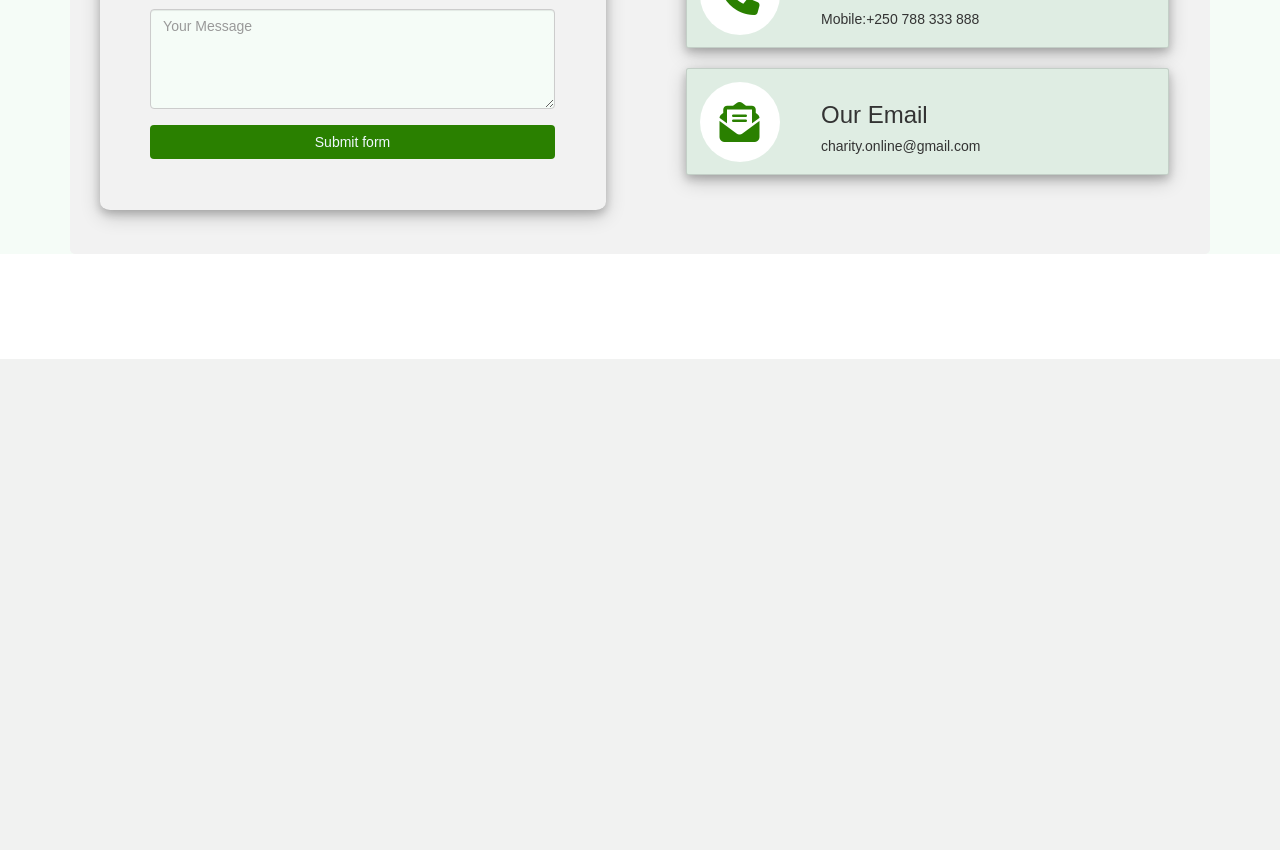
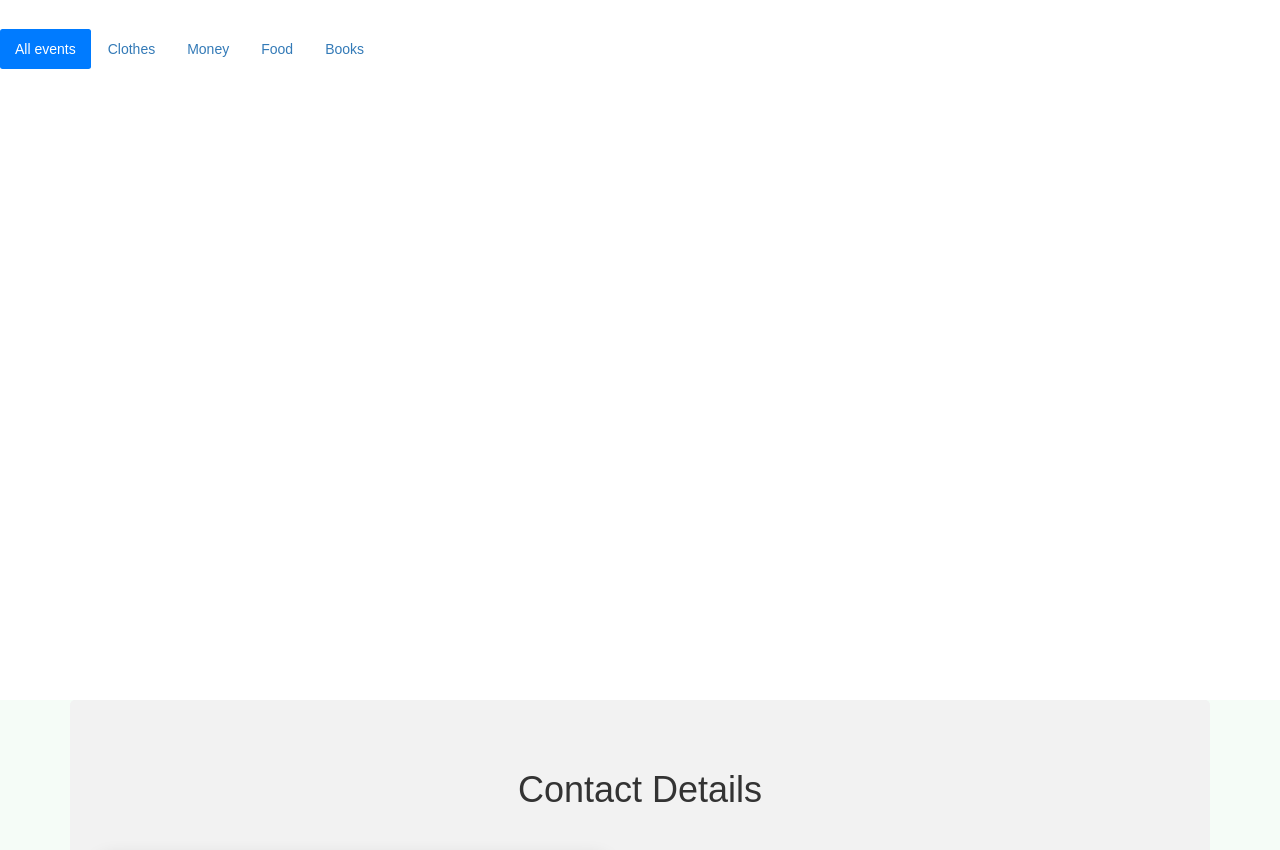
Before and after one commit to Ketsia-a/Charity-Online, a Flask app: page / in a window 1280 px wide. Shown: the part 441-1291 px from the top of the page. Before the commit the page ends 800 px from the top, so only its background shows below. Run offline with Flask 2, Linux system fonts and the light colour scheme; tables that the repository leaves empty hold one stand-in row (values such as "Sample post"); some libraries are stand-ins or nearby versions.

Commit message:
Added macros

```diff
--- a/app/templates/index.html
+++ b/app/templates/index.html
@@ -1,3 +1,4 @@
+{% import 'macros.html' as macro%}
 {% extends 'base.html'%}
 
 {% block head%}
@@ -6,6 +7,44 @@
 {% endblock %}
 
 {% block content%}
+
+<div class="jumbotron"
+    style="background-image:url('https://demotix.com/wp-content/uploads/2019/10/How-do-Orphanage-Charity-Organizations-Help-Children-In-Need.jpg');background-size: cover; background-position: center;">
+    <div>
+        <h1 class="text-center"
+            style="letter-spacing: 5px;font-family: 'Euphoria Script', cursive;color:#2a8000; padding-top: 100px;"><strong>
+                Charity Online</strong></h1>
+        <p class="text-center" style="color: black;font-style: italic;font-family: 'Times New Roman', Times, serif;padding-bottom: 100px;">
+            He who has no charity deserves no mercy</p>
+    </div>
+
+</div>
+<ul class="nav nav-pills mb-3" id="pills-tab" role="tablist">
+    <li class="nav-item">
+      <a class="nav-link active" id="pills-home-tab" data-toggle="pill" href="#pills-home" role="tab" aria-controls="pills-home" aria-selected="true">All events</a>
+    </li>
+    <li class="nav-item">
+      <a class="nav-link" id="pills-profile-tab" data-toggle="pill" href="#pills-profile" role="tab" aria-controls="pills-profile" aria-selected="false">Clothes</a>
+    </li>
+    <li class="nav-item">
+      <a class="nav-link" id="pills-contact-tab" data-toggle="pill" href="#pills-contact" role="tab" aria-controls="pills-contact" aria-selected="false">Money</a>
+    </li>
+    <li class="nav-item">
+        <a class="nav-link" id="pills-contact-tab" data-toggle="pill" href="#pills-contact" role="tab" aria-controls="pills-contact" aria-selected="false">Food</a>
+      </li>
+    <li class="nav-item">
+        <a class="nav-link" id="pills-contact-tab" data-toggle="pill" href="#pills-contact" role="tab" aria-controls="pills-contact" aria-selected="false">Books</a>
+      </li>
+  </ul>
+  <div class="tab-content" id="pills-tabContent">
+    <div class="tab-pane fade show active" id="pills-home" role="tabpanel" aria-labelledby="pills-home-tab">{{macro.display(event)}}</div>
+    <div class="tab-pane fade" id="pills-profile" role="tabpanel" aria-labelledby="pills-profile-tab">{{macro.display(money)}}</div>
+    <div class="tab-pane fade" id="pills-contact" role="tabpanel" aria-labelledby="pills-contact-tab">{{macro.display(food)}}</div>
+    <div class="tab-pane fade" id="pills-contact" role="tabpanel" aria-labelledby="pills-contact-tab">{{macro.display(books)}}</div>
+  </div>
+
+
+
 <div id="contact">
     <div class="container">
         <br><br>
@@ -14,8 +53,7 @@
             <div class="col-sm-6" style="padding:3%">
                 <form action="" style="padding:10%" id="form1">
                     <div class="form-group">
-                        <input type="text" class="form-control" name="name" id="name" placeholder="Name"
-                            required="">
+                        <input type="text" class="form-control" name="name" id="name" placeholder="Name" required="">
                     </div>
                     <div class="form-group">
                         <input type="text" class="form-control" name="email" id="email" placeholder="E-mail"
@@ -29,9 +67,8 @@
                         <textarea type="text" class="form-control" name="message_body" id="message_body"
                             placeholder="Your Message" required="" style="height:100px; "></textarea>
                     </div>
-                    <button class="btn" type="submit"
-                        style="width: 100%; background-color: #2a8000; color: aliceblue;" data-toggle="modal"
-                        data-target="#messageReceived">Submit form</button>
+                    <button class="btn" type="submit" style="width: 100%; background-color: #2a8000; color: aliceblue;"
+                        data-toggle="modal" data-target="#messageReceived">Submit form</button>
                 </form>
             </div>
             <div class="col-sm-6" style="padding:4%">
--- a/app/templates/macros.html
+++ b/app/templates/macros.html
@@ -0,0 +1,33 @@
+{% macro display(event) %}
+
+<div class="container-fluid">
+    <div class="row">
+        {% if event %}
+        {% for category in event %}
+        <div class="col-md-4">
+            <div class="card">
+                <div class="card-body">
+                    <h5 class="card-title" style="font-weight: bolder;">{{category.title}}</h5>
+                    <img class="card-img-top" src="{{category.event_pic_path}}" alt="Card image cap">
+                    <p class="card-text">{{category.description}}</p>
+                    <p class="card-text text-muted">BY: {{category.user.username}}</p>
+                    <div>
+                        <span class="mr-2"><i class="fas fa-hand-holding-usd"></i>{{category.donor.count()}}</span><br>
+                        <a href="{{url_for('main.donor',event_id = category.id)}}"
+                            class="btn btn-outline-success">Donate</a>
+                        <a href="{{url_for('main.delete',id = category.id)}}"
+                            class="btn btn-outline-danger">Delete</a><br><br>
+
+                    </div>
+
+                </div>
+            </div>
+        </div>
+
+        {% endfor %}
+        {% else %}
+        <p class="card-title">No Event so far</p>
+        {% endif %}
+    </div>
+</div>
+{% endmacro %}
```
Lines whose indentation alone changed are shown as unchanged.
